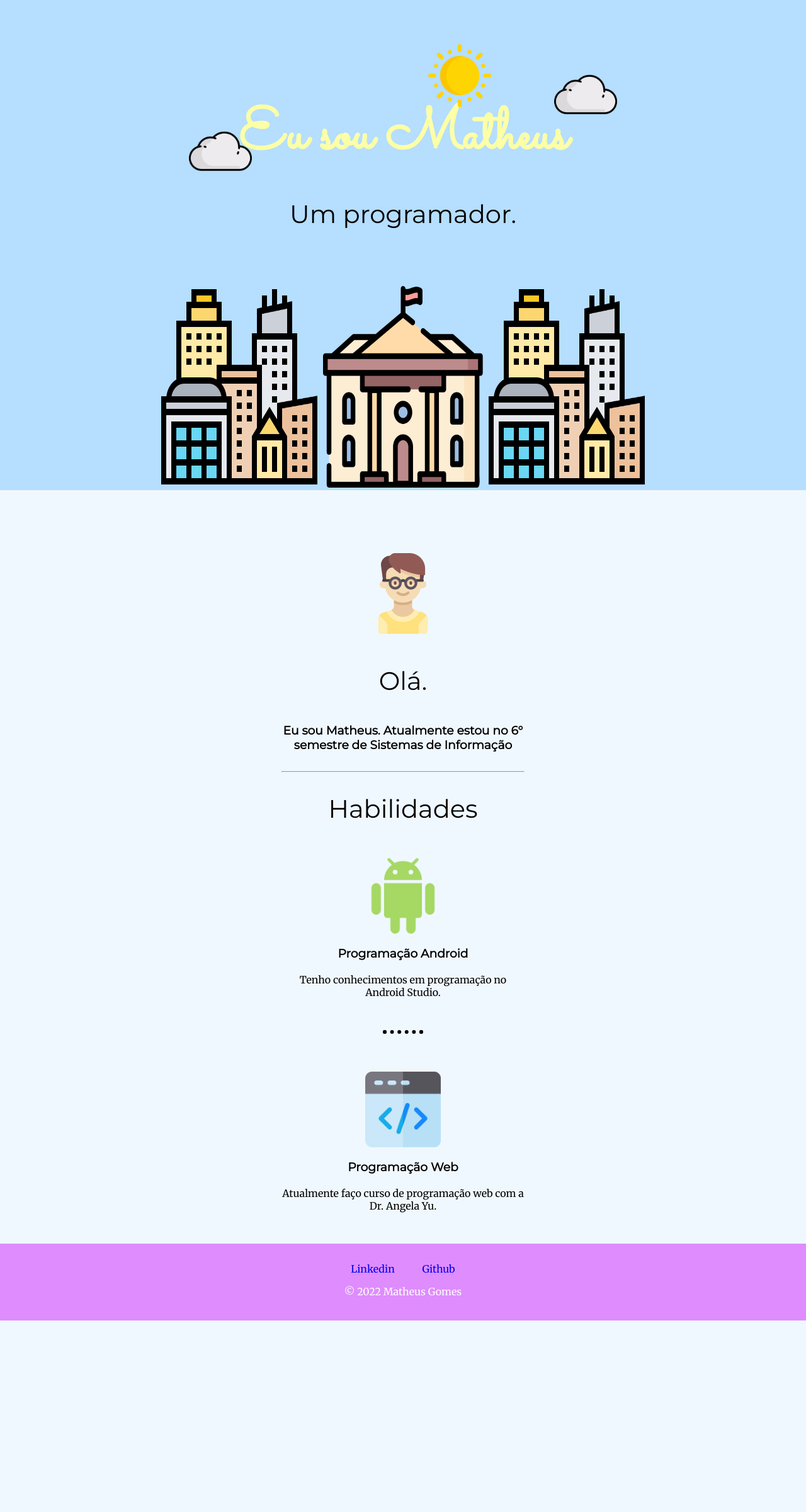
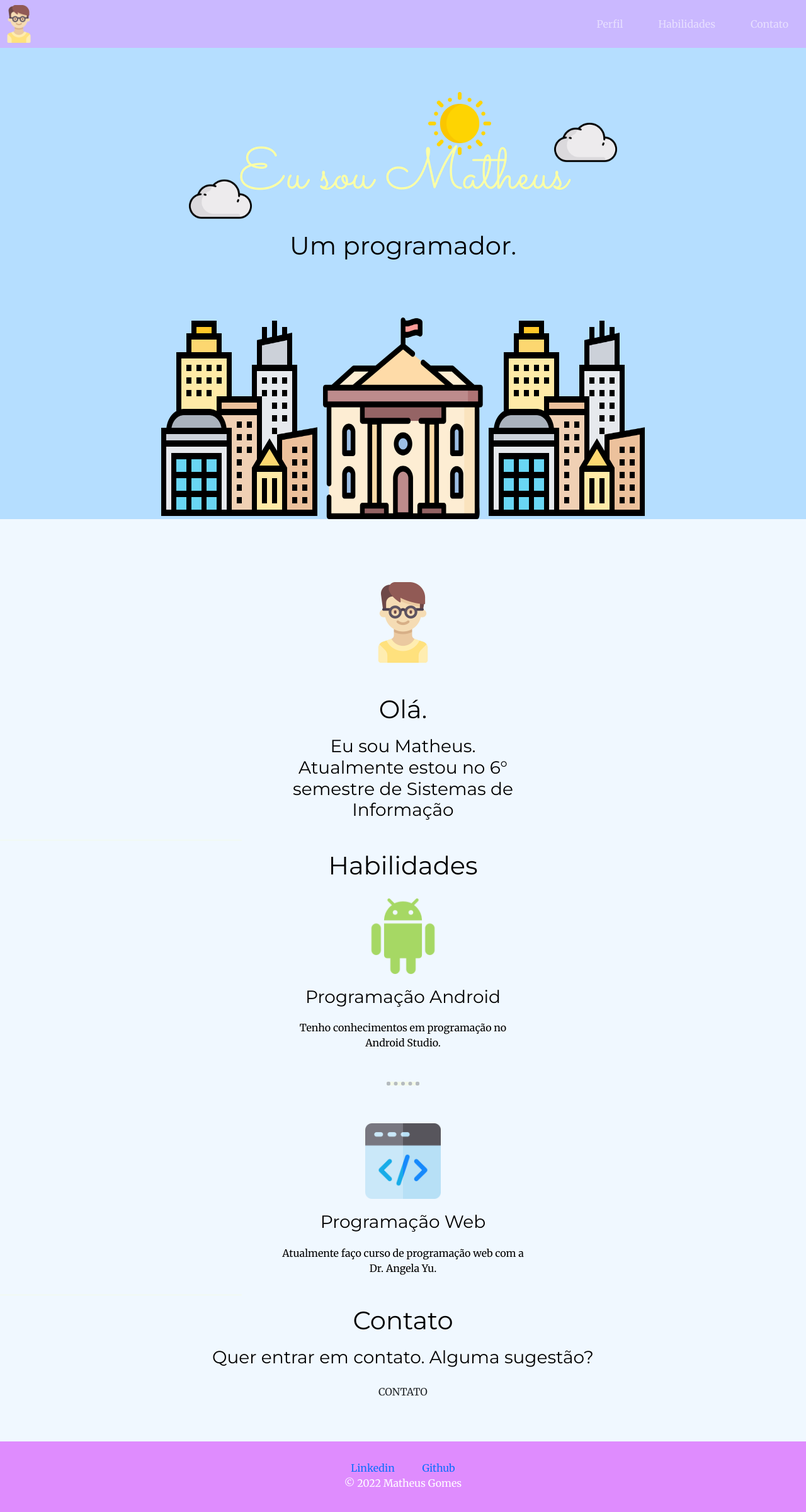
Before and after one commit to matheusgomes2020/cv, a plain HTML site: page index.html in a window 1280 px wide. Shown: the whole page at 63% size. Before the commit the page ends 2096 px from the top, so only its background shows below. Drawn offline with nearby package versions, Linux system fonts and the light colour scheme.

Commit message:
Add files via upload

```diff
--- a/index.html
+++ b/index.html
@@ -4,6 +4,8 @@
     <meta http-equiv="X-UA-Compatible" content="IE=edge">
     <meta name="viewport" content="width=device-width, initial-scale=1.0">
     <title>Matheus Gomes</title>
+    <link href="https://cdn.jsdelivr.net/npm/bootstrap@5.1.3/dist/css/bootstrap.min.css" rel="stylesheet" integrity="sha384-1BmE4kWBq78iYhFldvKuhfTAU6auU8tT94WrHftjDbrCEXSU1oBoqyl2QvZ6jIW3" crossorigin="anonymous">
+    <script src="https://cdn.jsdelivr.net/npm/bootstrap@5.1.3/dist/js/bootstrap.bundle.min.js" integrity="sha384-ka7Sk0Gln4gmtz2MlQnikT1wXgYsOg+OMhuP+IlRH9sENBO0LRn5q+8nbTov4+1p" crossorigin="anonymous"></script>
     <link rel="stylesheet" href="css/styles.css">
     <link rel="icon" href="C:\Users\batat\Downloads\Web Development\site\favicon.ico"/>
     <link rel="preconnect" href="https://fonts.googleapis.com">
@@ -11,6 +13,27 @@
     <link href="https://fonts.googleapis.com/css2?family=Merriweather&family=Montserrat&family=Sacramento&display=swap" rel="stylesheet">
 </head>
 <body>
+    <nav class="navbar navbar-expand-lg navbar-dark" style="background-color: #CAB8FF;">
+        <img src="imagens/nerd.png" alt="" width="60" height="60">
+    </a>
+        <button class="navbar-toggler" type="button" data-bs-toggle="collapse" data-bs-target="#navbarTogglerDemo01" aria-controls="navbarTogglerDemo01" aria-expanded="false" aria-label="Toggle navigation">
+          <span class="navbar-toggler-icon"></span>
+        </button>
+        <div class="collapse navbar-collapse" id="navbarTogglerDemo01">
+
+        <ul class="navbar-nav ms-auto">
+            <li class="nav-item">
+                <a class="nav-link">Perfil</a>
+            </li>
+            <li class="nav-item">
+                <a class="nav-link">Habilidades</a>
+            </li>
+            <li class="nav-item">
+                <a class="nav-link">Contato</a>
+            </li>
+        </ul>
+        </div>
+    </nav>
     <div class="top-container">
         <img class="cloud-top "src="imagens/cloud.png" alt="cloudtop-img">
         <h1>Eu sou Matheus</h1>
@@ -41,6 +64,12 @@
                 <h3 class="habilidade">Programação Web</h3>
                 <p class="habilidade">Atualmente faço curso de programação web com a Dr. Angela Yu. </p>
             </div>
+            <hr>
+            <div class="contato">
+                <h2>Contato</h2>
+                <h3 class="entrar-em-contato">Quer entrar em contato. Alguma sugestão?</h3>
+                <a class="btn" href="mailto:matheusgomez2013@gmail.com">CONTATO</a>
+            </div>
         </div>
     </div>
     <div class="bottom-container">
```
